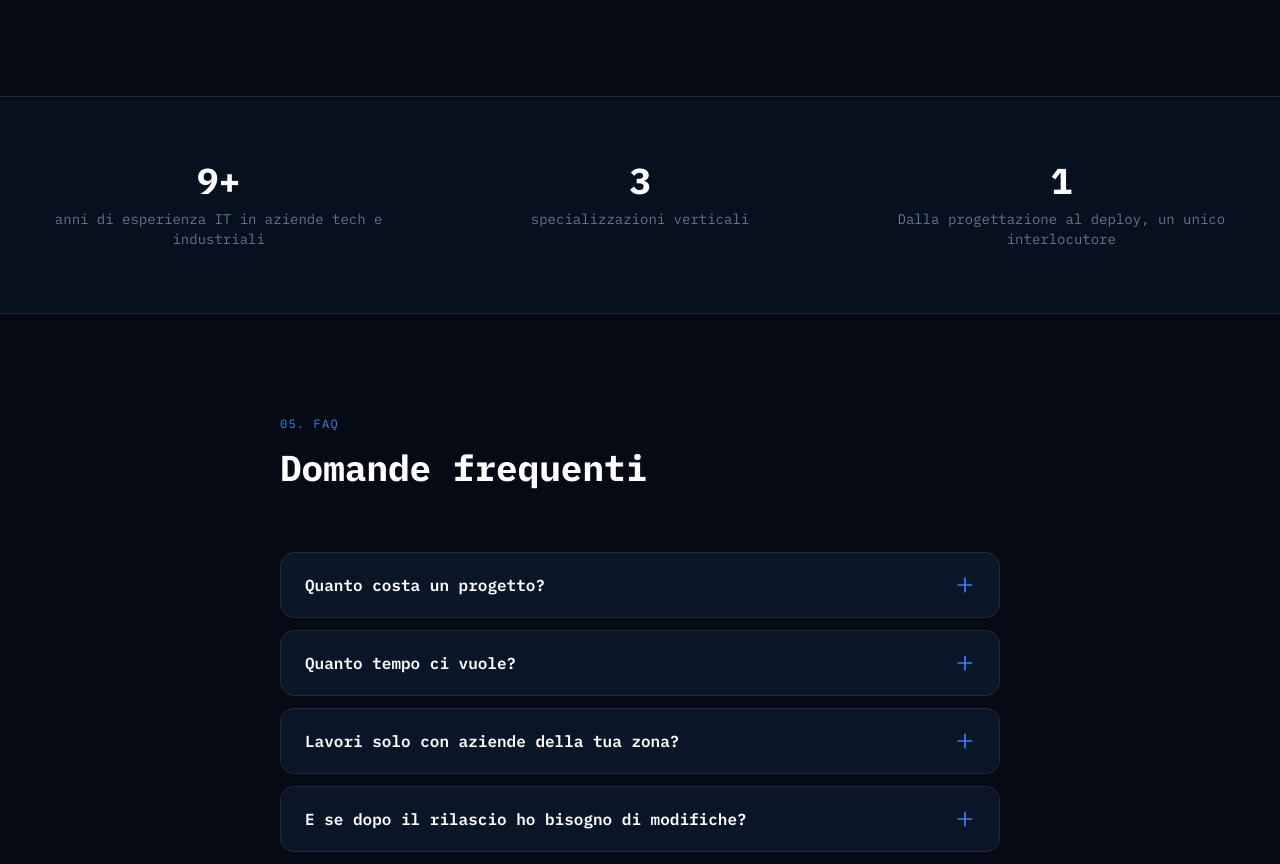
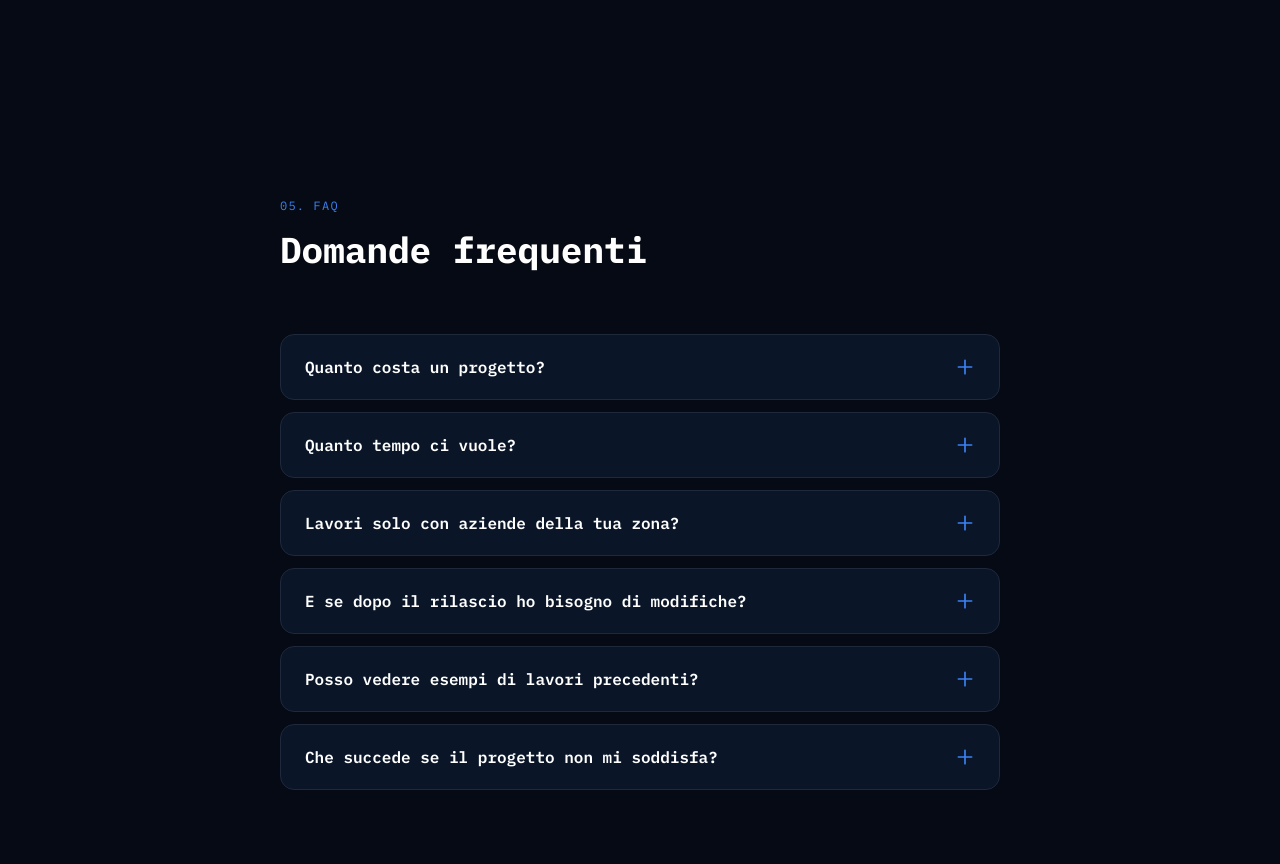
Before and after one commit to zerocinque/sendline-web-site, a Next.js app: page /it in a window 1280 px wide. Shown: the part 4008-4872 px from the top of the page. Built offline with nearby package versions, Linux system fonts and the light colour scheme; no server answers.

Commit message:
remove stats from homepage

```diff
--- a/src/app/[locale]/page.tsx
+++ b/src/app/[locale]/page.tsx
@@ -5,7 +5,7 @@ import AboutSection from "@/components/home/AboutSection";
 import HowIWork from "@/components/home/HowIWork";
 import Specializations from "@/components/home/Specializations";
 import FeaturedProjects from "@/components/home/FeaturedProjects";
-import Stats from "@/components/home/Stats";
+// import Stats from "@/components/home/Stats";
 import FAQ from "@/components/home/FAQ";
 import CTASection from "@/components/home/CTASection";
 
@@ -18,7 +18,7 @@ export default function HomePage() {
       <AboutSection />
       <HowIWork />
       <FeaturedProjects />
-      <Stats />
+      {/* <Stats /> */}
       <FAQ />
       <CTASection />
     </>
```
